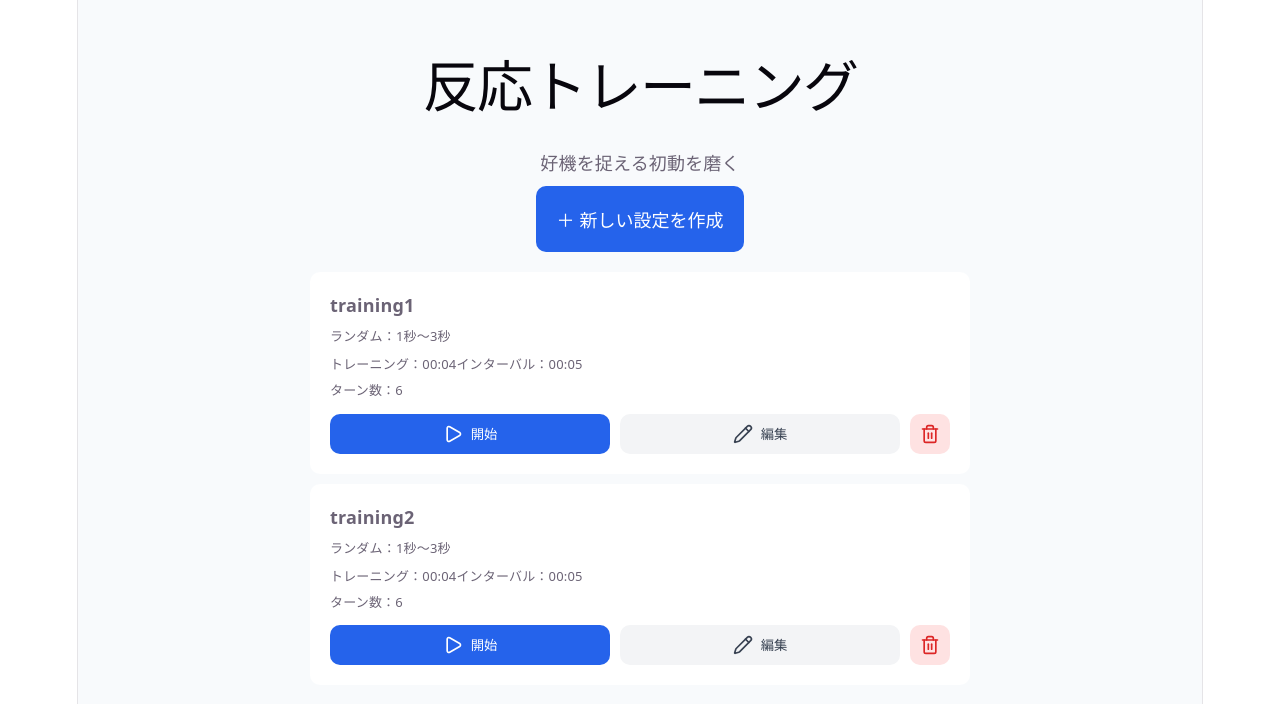
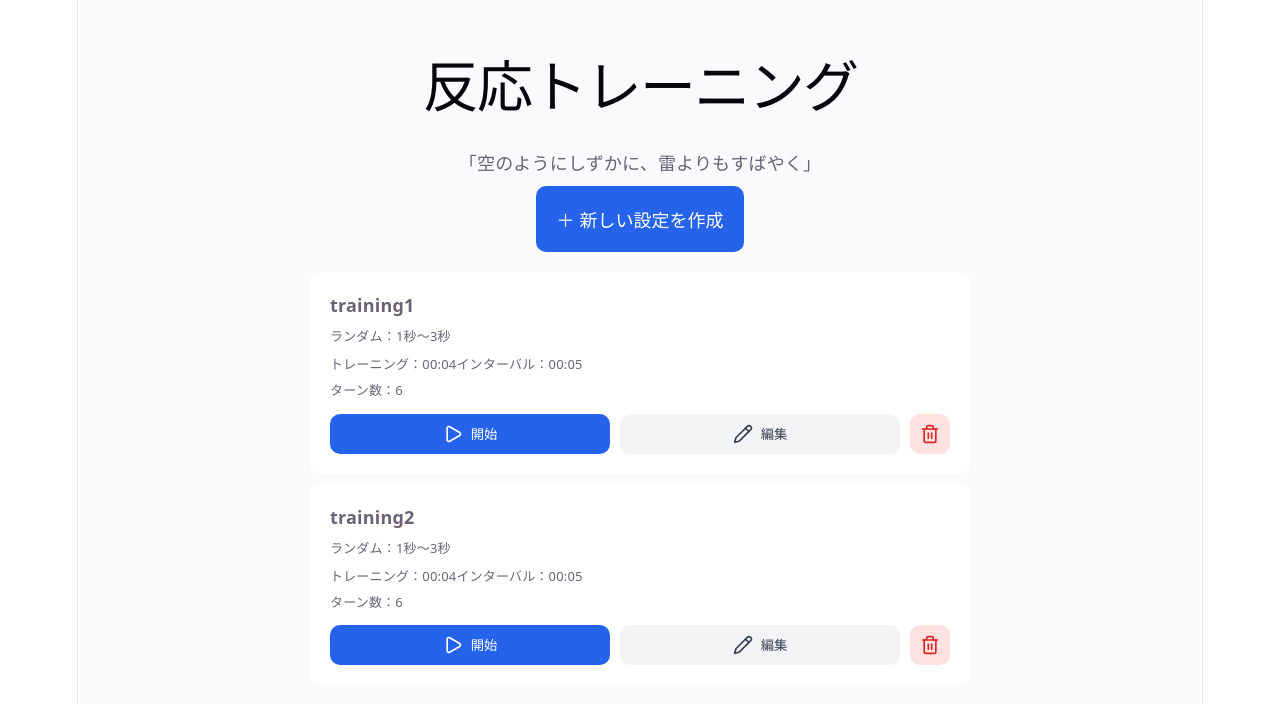
Before and after one commit to i994114/ReactionTimer, a React (Vite) app: page / in a window 1280 px wide. Shown: the top 704 px of the page. Built offline with nearby package versions, Linux system fonts and the light colour scheme.

Commit message:
トップ画面の文言変更

```diff
--- a/src/components/Home.tsx
+++ b/src/components/Home.tsx
@@ -43,7 +43,7 @@ function Home() {
   return (
     <div className='home'>
       <h1 className='home__title'>反応トレーニング</h1>
-      <p>好機を捉える初動を磨く</p>
+      <p>「空のようにしずかに、雷よりもすばやく」</p>
 
       <div className='home__btnArea'>
         <button className="btn btn--big btn--primary" onClick={() => navigate('/create')}>
```
